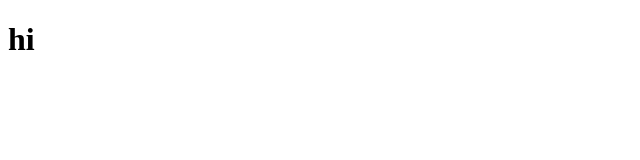
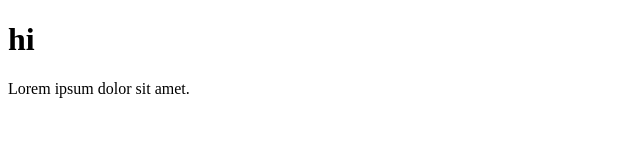
Before and after one commit to wo7257lfF/git-tutorial, a plain HTML site: page index.html in a window 1280 px wide. Shown: the whole page, without its empty margins (0-640 px from the left). Drawn offline with Linux system fonts and the light colour scheme.

Commit message:
i add new paragraph

```diff
--- a/index.html
+++ b/index.html
@@ -9,5 +9,6 @@
     <h1>
         hi
     </h1>
+    <p>Lorem ipsum dolor sit amet.</p>
 </body>
 </html>
--- a/javascript/script.js
+++ b/javascript/script.js
@@ -1 +1 @@
-console.log("hi");
+console.log("hii");
--- a/style.css
+++ b/style.css
@@ -0,0 +1,4 @@
+* {
+  margin: 0;
+  padding: 0;
+}
```
